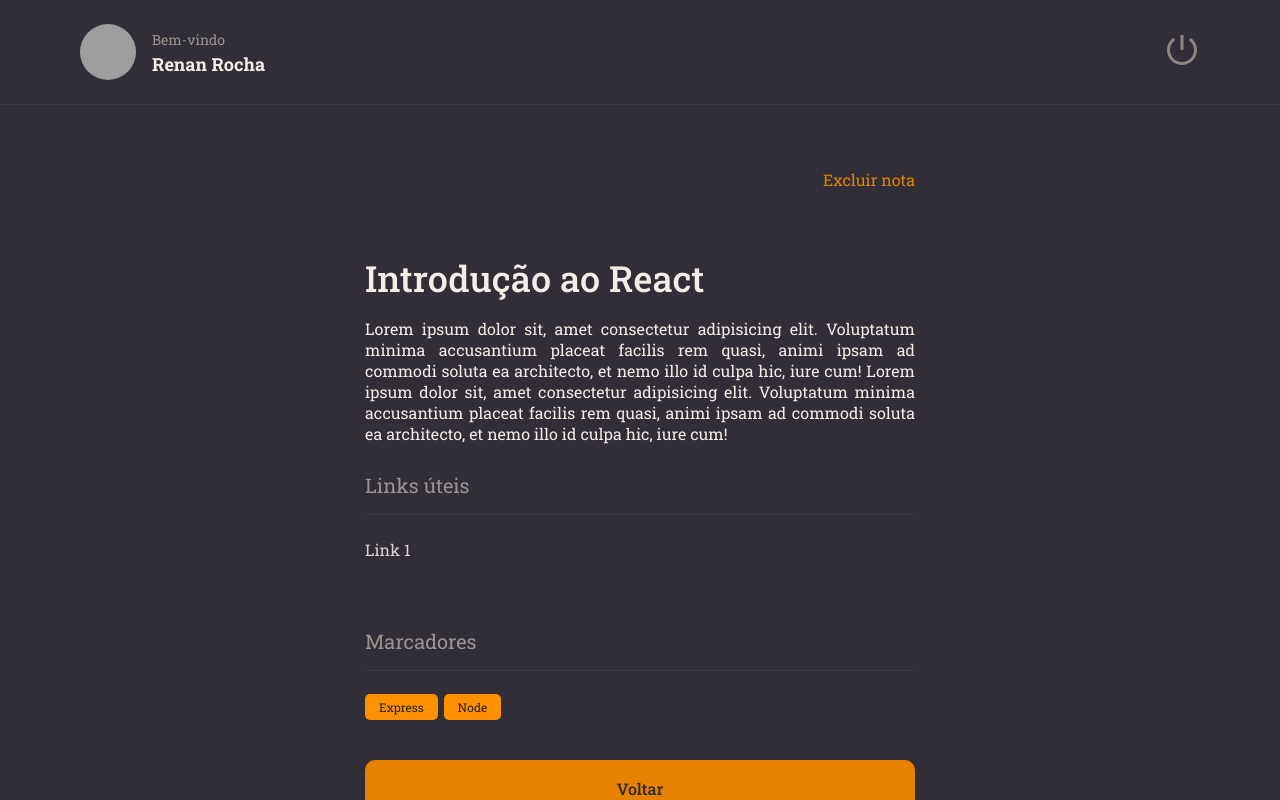
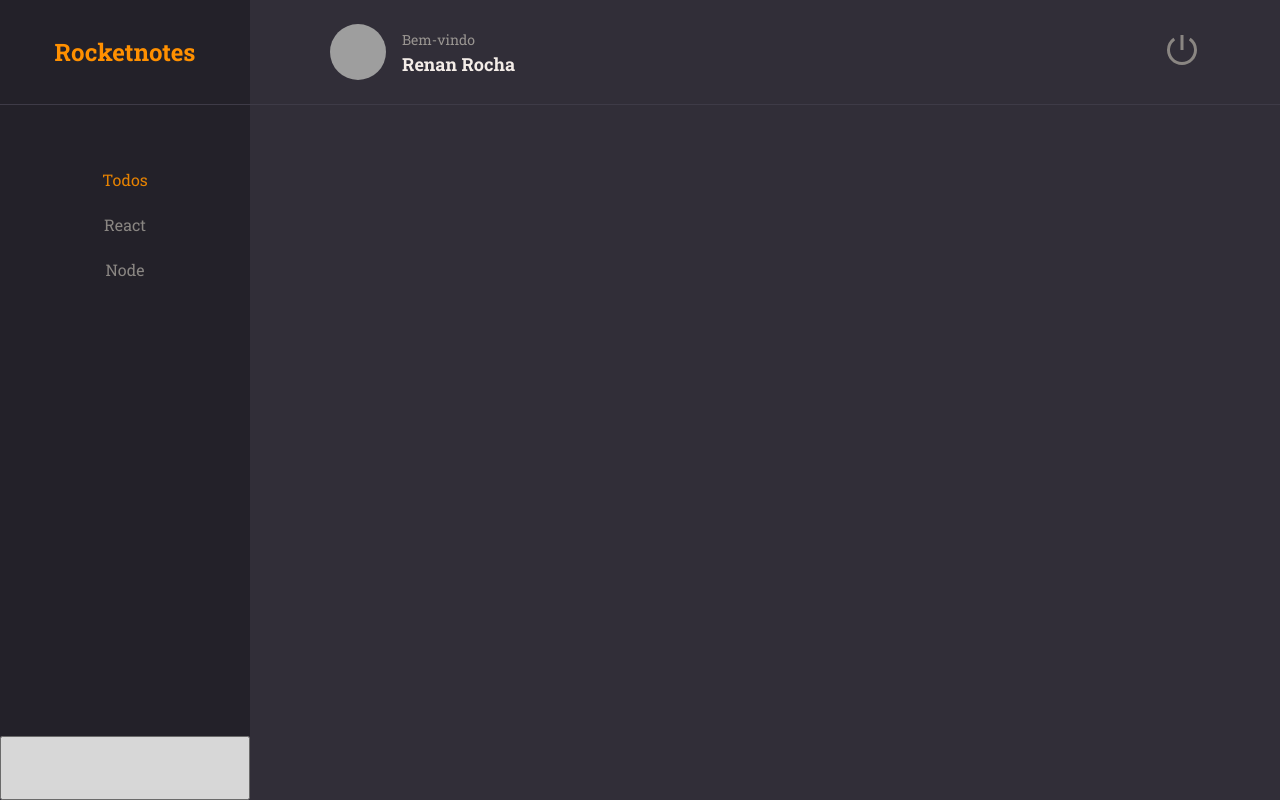
Before and after one commit to renanr0cha/rocket-notes-front, a React (Vite) app: page / in a window 1280 px wide. Built offline with nearby package versions, Linux system fonts and the light colour scheme; grey boxes are pictures that could not be loaded.

Commit message:
home page structure, brand and menu area done

```diff
--- a/src/components/ButtonText/index.jsx
+++ b/src/components/ButtonText/index.jsx
@@ -1,9 +1,10 @@
 import { Container } from "./styles";
 
-export function ButtonText({ title, ...rest}) {
+export function ButtonText({ title, isActive = false, ...rest}) {
   return(
     <Container
       type="button"
+      isActive={isActive}
       {...rest}
     >
       {title}
--- a/src/components/ButtonText/styles.js
+++ b/src/components/ButtonText/styles.js
@@ -2,7 +2,7 @@
 
 export const Container = styled.button`
   background: none;
-  color: ${({ theme }) => theme.COLORS.ORANGE};
+  color: ${({ theme, isActive }) => isActive ? theme.COLORS.ORANGE : theme.COLORS.GRAY_100};
 
   border: none;
   font-size: 1.6rem;
--- a/src/main.jsx
+++ b/src/main.jsx
@@ -5,14 +5,14 @@
 import { ThemeProvider } from "styled-components"
 import theme from "./styles/theme"
 
-import { Details } from "./pages/Details"
+import { Home } from "./pages/Home"
 
 
 ReactDOM.createRoot(document.getElementById('root')).render(
   <React.StrictMode >
     <ThemeProvider theme={theme}>
       <GlobalStyles/>
-        <Details/>
+        <Home/>
     </ThemeProvider>
   </React.StrictMode>
 )
--- /dev/null
+++ b/src/pages/Home/index.jsx
@@ -0,0 +1,37 @@
+import { Container, Brand, Menu, Search, Content, NewNote } from "./styles"
+
+import { Header } from "../../components/Header"
+import { ButtonText } from "../../components/ButtonText"
+
+export function Home() {
+  return (
+    <Container>
+      <Brand>
+        <h1>Rocketnotes</h1>
+      </Brand>
+
+      <Header>
+
+      </Header>
+
+      <Menu>
+        <li><ButtonText title="Todos" isActive/></li>
+        <li><ButtonText title="React"/></li>
+        <li><ButtonText title="Node"/></li>
+
+      </Menu>
+
+      <Search>
+
+      </Search>
+
+      <Content>
+
+      </Content>
+
+      <NewNote>
+
+      </NewNote>
+    </Container>
+  )
+}
--- /dev/null
+++ b/src/pages/Home/styles.js
@@ -0,0 +1,61 @@
+import styled from "styled-components";
+
+export const Container = styled.div`
+  width: 100%;
+  height: 100vh;
+
+  display: grid;
+  grid-template-columns: 25rem auto;
+  grid-template-rows: 10.5rem 12.8rem auto 6.4rem;
+  grid-template-areas:
+  "brand header"
+  "menu search"
+  "menu content"
+  "newnote content";
+
+  background-color: ${({ theme }) => theme.COLORS.BACKGROUND_800};
+`
+
+export const Brand = styled.div`
+  grid-area: brand;
+  background: red;
+
+  display: flex;
+  justify-content: center;
+  align-items: center;
+
+  border-bottom-width: 1px;
+  border-bottom-style: solid;
+  border-bottom-color: ${({ theme }) => theme.COLORS.BACKGROUND_700};
+
+  background-color: ${({ theme }) => theme.COLORS.BACKGROUND_900};
+
+  > h1 {
+    font-size: 2.4rem;
+    color: ${({ theme }) => theme.COLORS.ORANGE};
+  }
+`
+
+export const Menu = styled.ul`
+  grid-area: menu;
+  background-color: ${({ theme }) => theme.COLORS.BACKGROUND_900};
+
+  padding-top: 6.4rem;
+  text-align: center;
+
+  > li {
+    margin-bottom: 2.4rem;
+  }
+`
+
+export const Search = styled.div`
+  grid-area: search;
+`
+
+export const Content = styled.div`
+  grid-area: content;
+`
+
+export const NewNote = styled.button`
+  grid-area: newnote;
+`
```
